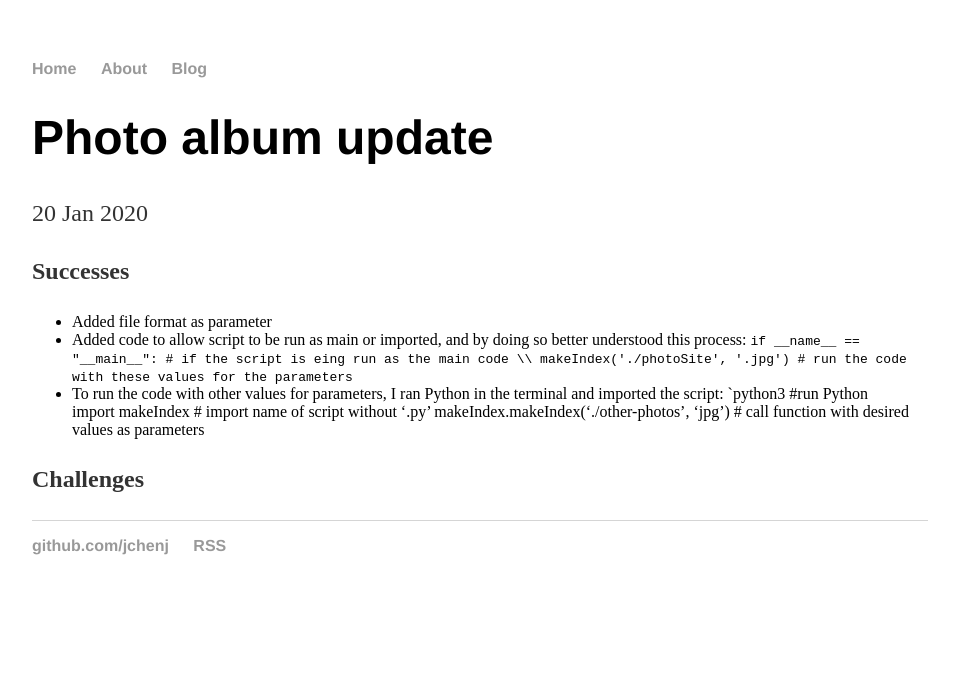
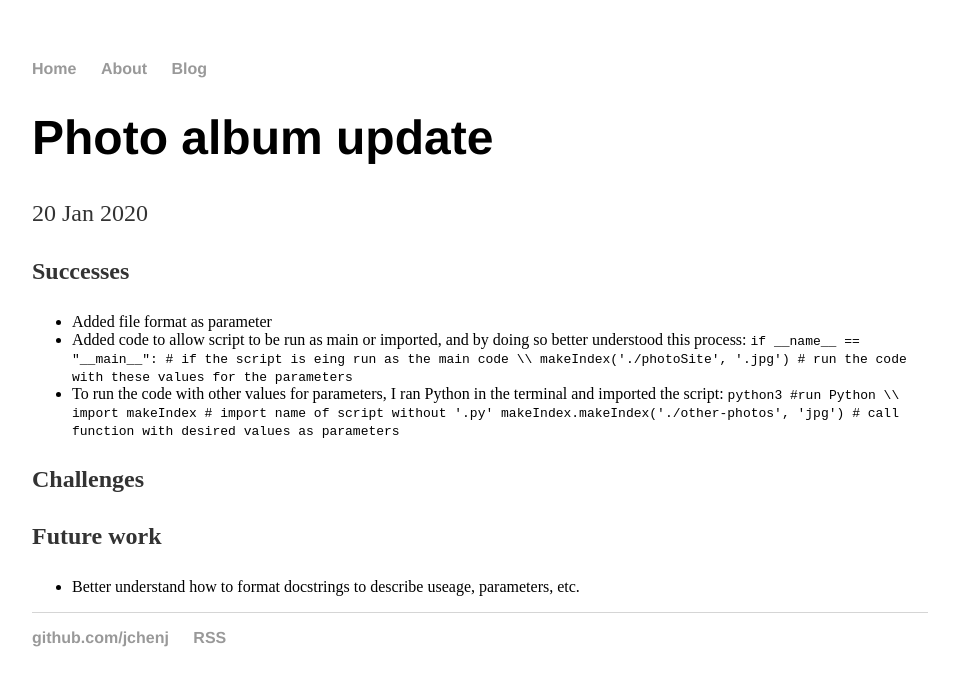
Before and after one commit to jchenj/jchenj.github.io, a Jekyll site: the page built from _posts/2020-01-20-photo-album-update.md, in a window 1280 px wide. Shown: the top 686 px of the page, without its empty margins (160-1119 px from the left). Built offline with Jekyll 4.4.1, drawn with Linux system fonts in a browser that asks for light colours.

Commit message:
Update 2020-01-20-photo-album-update.md

```diff
--- a/_posts/2020-01-20-photo-album-update.md
+++ b/_posts/2020-01-20-photo-album-update.md
@@ -12,6 +12,9 @@ date: 2020-01-20
 * To run the code with other values for parameters, I ran Python in the terminal and imported the script:
 `python3 #run Python \\
 import makeIndex  # import name of script without '.py'
-makeIndex.makeIndex('./other-photos', 'jpg') # call function with desired values as parameters
+makeIndex.makeIndex('./other-photos', 'jpg') # call function with desired values as parameters`
 
 **Challenges**
+
+**Future work**
+* Better understand how to format docstrings to describe useage, parameters, etc.
```
